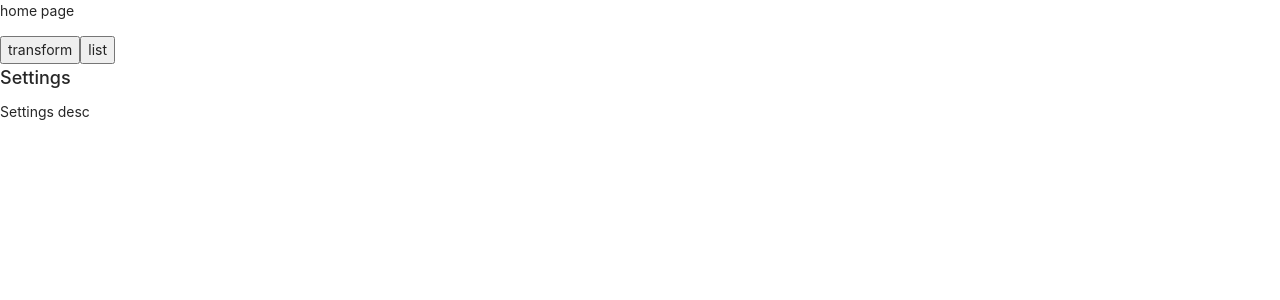
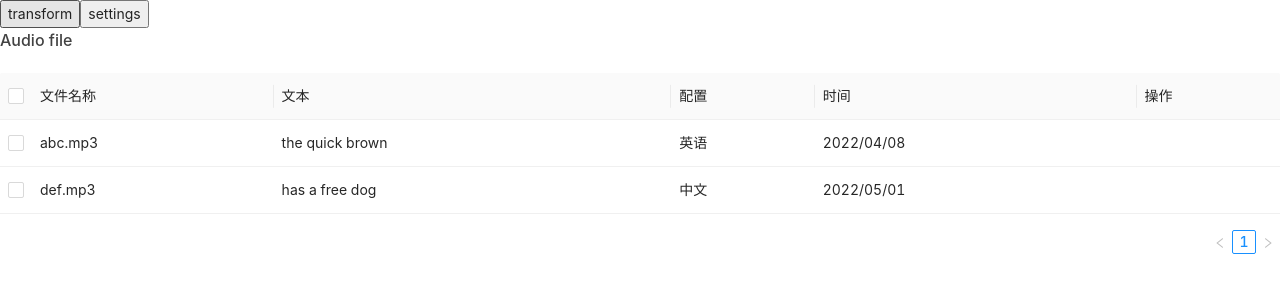
Before and after one commit to eWeLinkCUBE/cc.ewelink.tts2cube-pico.addon, a Vue app in the folder packages/web/: page / in a window 1280 px wide. Shown: the top 300 px of the page. Built offline with nearby package versions, Linux system fonts and the light colour scheme.

Commit message:
Add basic layout for TabList component

```diff
--- a/packages/web/package.json
+++ b/packages/web/package.json
@@ -12,6 +12,7 @@
   },
   "dependencies": {
     "ant-design-vue": "^3.2.17",
+    "dayjs": "^1.11.7",
     "lodash": "^4.17.21",
     "pinia": "^2.0.32",
     "pinia-plugin-persistedstate": "^3.1.0",
--- a/packages/web/src/App.vue
+++ b/packages/web/src/App.vue
@@ -1,12 +1,18 @@
 <!-- 页面入口 -->
 <template>
-    <RouterView />
+    <a-config-provider :locale="antdLocale">
+        <RouterView />
+    </a-config-provider>
 </template>
 
 <script lang="ts" setup>
+import { ref } from 'vue';
 import { RouterView } from 'vue-router';
 import queryString from 'query-string';
 import _ from 'lodash';
+import zhCN from 'ant-design-vue/es/locale/zh_CN';
+import enUS from 'ant-design-vue/es/locale/en_US';
+
 import { useLanguageStore } from '@/stores/language';
 import i18n from '@/i18n';
 
@@ -32,10 +38,21 @@ const initLanguage = () => {
     } else {
         currentLanguage = 'en-us';
     }
+
+    // 设置语言
     languageStore.setLanguage(currentLanguage);
     // @ts-ignore
     i18n.global.locale = currentLanguage;
+
+    return currentLanguage;
 };
 
-initLanguage();
+// 设置 ant-design-vue 的国际化
+const language = ref(initLanguage());
+const antdLocale = ref();
+if (language.value === 'zh-cn') {
+    antdLocale.value = zhCN;
+} else {
+    antdLocale.value = enUS;
+}
 </script>
--- a/packages/web/src/components/DescTitle.vue
+++ b/packages/web/src/components/DescTitle.vue
@@ -2,21 +2,31 @@
 <template>
     <div class="desc-title">
         <h1>{{ props.header }}</h1>
-        <p>{{ props.description }}</p>
+        <p v-if="props.description">{{ props.description }}</p>
     </div>
 </template>
 
 <script lang="ts" setup>
 const props = defineProps<{
     header: string;
-    description: string;
+    description?: string;
 }>()
 </script>
 
 <style lang="scss" scoped>
 .desc-title {
     h1 {
-        font-size: 18px;
+        font-size: 16px;
+        color: #424242;
+        margin: 0;
+    }
+
+    p {
+        font-size: 14px;
+        color: #424242;
+        opacity: 0.5;
+        margin-top: 2px;
+        margin-bottom: 0;
     }
 }
 </style>
--- a/packages/web/src/components/tabs/TabList.vue
+++ b/packages/web/src/components/tabs/TabList.vue
@@ -1,4 +1,68 @@
 <!-- 语音列表栏 -->
 <template>
-    <p>list</p>
+    <div class="tab-list">
+        <DescTitle :header="$t('audio_file')" />
+        <div class="table">
+            <a-table
+                :row-selection="{}"
+                :data-source="tableData"
+                :columns="columns"
+                size="middle"
+            ></a-table>
+        </div>
+    </div>
 </template>
+
+<script lang="ts" setup>
+import { ref } from 'vue';
+
+import DescTitle from '@/components/DescTitle.vue';
+
+const columns = [
+    {
+        title: '文件名称',
+        dataIndex: 'filename'
+    },
+    {
+        title: '文本',
+        dataIndex: 'text'
+    },
+    {
+        title: '配置',
+        dataIndex: 'config'
+    },
+    {
+        title: '时间',
+        dataIndex: 'time'
+    },
+    {
+        title: '操作',
+        dataIndex: 'operation'
+    }
+];
+
+const tableData = ref([
+    {
+        key: 0,
+        filename: 'abc.mp3',
+        text: 'the quick brown',
+        config: '英语',
+        time: '2022/04/08'
+    },
+    {
+        key: 1,
+        filename: 'def.mp3',
+        text: 'has a free dog',
+        config: '中文',
+        time: '2022/05/01'
+    }
+]);
+</script>
+
+<style lang="scss" scoped>
+.tab-list {
+    .table {
+        margin-top: 20px;
+    }
+}
+</style>
--- a/packages/web/src/components/tabs/TabSettings.vue
+++ b/packages/web/src/components/tabs/TabSettings.vue
@@ -1,7 +1,7 @@
 <!-- 设置栏 -->
 <template>
     <div class="tab-settings">
-        <DescTitle header="Settings" description="Settings desc" />
+        <DescTitle header="Settings" />
     </div>
 </template>
 
--- a/packages/web/src/i18n/en_US.ts
+++ b/packages/web/src/i18n/en_US.ts
@@ -5,7 +5,8 @@ const enUS = {
     'get_gateway_token': 'Get gateway token',
     'step_1_click_button': 'Step 1: click button',
     'step_2_click_button': 'Step 2: click button',
-    'get_token': 'Get token'
+    'get_token': 'Get token',
+    'audio_file': 'Audio file'
 };
 
 export default enUS;
--- a/packages/web/src/i18n/zh_CN.ts
+++ b/packages/web/src/i18n/zh_CN.ts
@@ -1,9 +1,12 @@
+// TODO: update key name
+
 // 简体中文
 const zhCN = {
     'get_gateway_token': '获取网关凭证',
     'step_1_click_button': '步骤 1：点击下方“获取网关凭证”按钮',
     'step_2_click_button': '步骤 2：点击“获取网关凭证”弹窗的允许按钮',
-    'get_token': '获取凭证'
+    'get_token': '获取凭证',
+    'audio_file': '音频文件'
 };
 
 export default zhCN;
--- a/packages/web/src/stores/tab.ts
+++ b/packages/web/src/stores/tab.ts
@@ -27,7 +27,7 @@ export const TAB_LIST = [
 export const useTabStore = defineStore('tab', {
     state: () => {
         return {
-            currentTabName: TAB_NAME_SETTINGS,  // 当前功能 tab 名称
+            currentTabName: TAB_NAME_LIST,  // 当前功能 tab 名称
         };
     },
     actions: {
--- a/packages/web/src/views/HomeView.vue
+++ b/packages/web/src/views/HomeView.vue
@@ -1,7 +1,7 @@
 <!-- 内容主页 -->
 <template>
     <div class="home">
-        <p>home page</p>
+        <!-- TODO: not for demo version -->
         <SwitchBox />
         <component :is="tabComponent.component" />
     </div>
@@ -9,6 +9,7 @@
 
 <script lang="ts" setup>
 import { computed } from 'vue';
+// TODO: not for demo version
 import SwitchBox from '@/components/SwitchBox.vue';
 import { useTabStore, TAB_LIST } from '@/stores/tab';
 
```
Also changed, not shown: packages/web/src/main.ts (+7 -1 lines), 1 other file (tests, documents, lock files or other folders).
